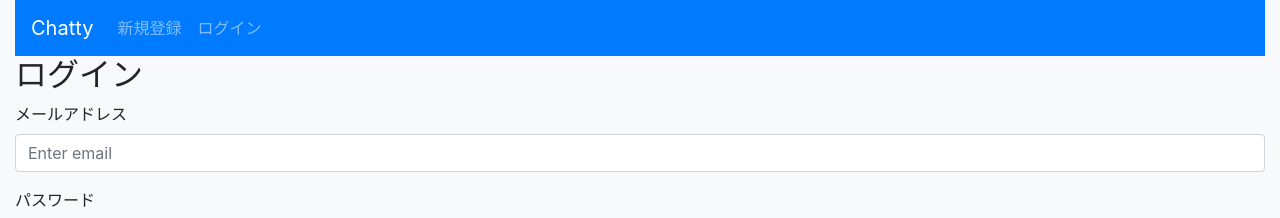
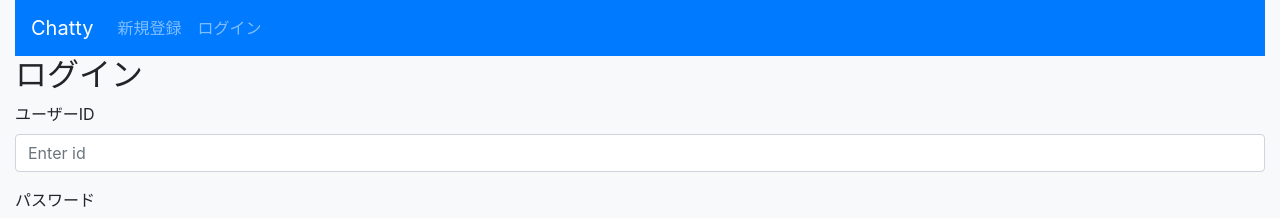
Before and after one commit to k-nasa/chatty, a React (Create React App) app: page /sessions/new in a window 1280 px wide. Shown: the top 218 px of the page. Built offline with nearby package versions, Linux system fonts and the light colour scheme.

Commit message:
fix: email to id

```diff
--- a/src/pages/sessions_new.js
+++ b/src/pages/sessions_new.js
@@ -5,7 +5,7 @@
     super(props);
     this.state = {
       data: {
-        email: '',
+        id: '',
         password: '',
       },
     };
@@ -16,8 +16,8 @@
   handleChange(event) {
     const data = this.state.data;
     switch (event.target.name) {
-      case 'email':
-        data.email = event.target.value;
+      case 'id':
+        data.id = event.target.value;
         break;
       case 'password':
         data.password = event.target.value;
@@ -38,14 +38,13 @@
         <h2>ログイン</h2>
         <form onSubmit={this.handleSubmit}>
           <div className="form-group">
-            <label>メールアドレス</label>
+            <label>ユーザーID</label>
             <input
-              type="email"
-              name="email"
+              type="text"
+              name="id"
               className="form-control"
-              aria-describedby="emailHelp"
               onChange={this.handleChange}
-              placeholder="Enter email"
+              placeholder="Enter id"
             />
           </div>
 
--- a/src/pages/user_new.js
+++ b/src/pages/user_new.js
@@ -5,7 +5,7 @@
     super(props);
     this.state = {
       data: {
-        email: '',
+        userId: '',
         password: '',
         passwordConfirmation: '',
       },
@@ -17,8 +17,8 @@
   handleChange(event) {
     const data = this.state.data;
     switch (event.target.name) {
-      case 'email':
-        data.email = event.target.value;
+      case 'userId':
+        data.userId = event.target.value;
         break;
       case 'password':
         data.password = event.target.value;
@@ -42,14 +42,13 @@
         <h2>新規登録</h2>
         <form onSubmit={this.handleSubmit}>
           <div className="form-group">
-            <label>メールアドレス</label>
+            <label>ユーザーID</label>
             <input
-              type="email"
-              name="email"
+              type="text"
+              name="userId"
               className="form-control"
-              aria-describedby="emailHelp"
               onChange={this.handleChange}
-              placeholder="Enter email"
+              placeholder="Enter id"
             />
           </div>
 
```
